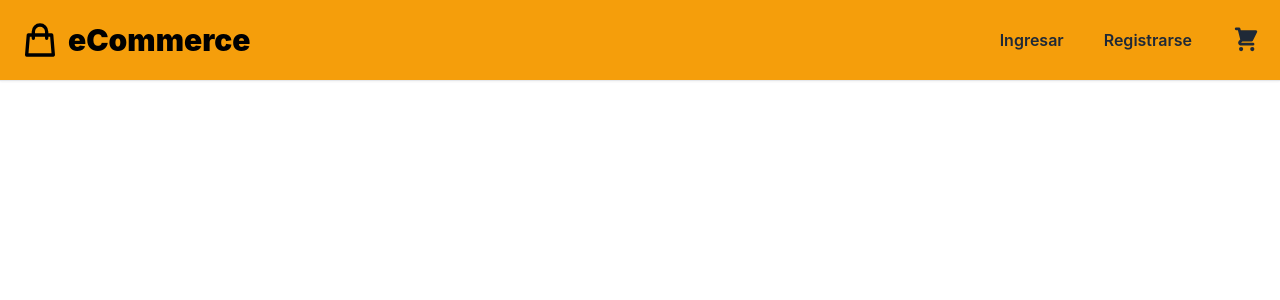
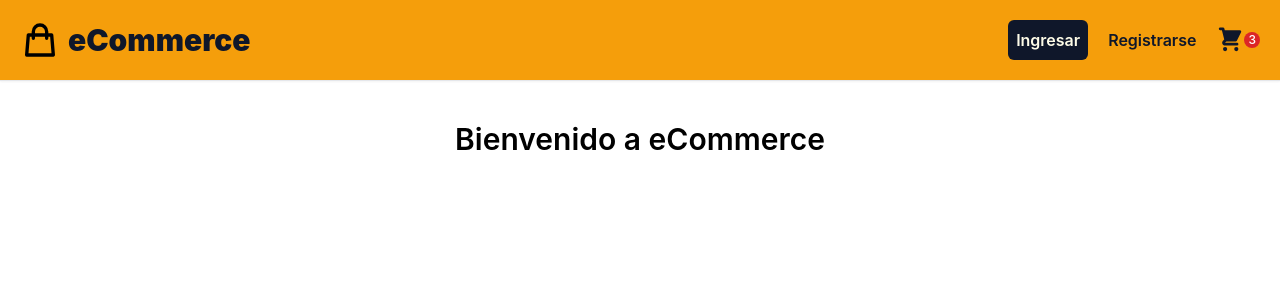
Before and after one commit to lvales/proyectoreact-vales, a React (Create React App) app: page / in a window 1280 px wide. Shown: the top 300 px of the page. Built offline with nearby package versions, Linux system fonts and the light colour scheme.

Commit message:
Deafio CartWidget - ItemListContainer

```diff
--- a/src/App.js
+++ b/src/App.js
@@ -1,11 +1,16 @@
+import './App.css';
 import NavBar from './components/NavBar';
-import './App.css';
+import ItemListContainer from './components/ItemListContainer';
 
 function App() {
   return (
-    <header>
-        <NavBar />
-    </header>
+    <div>
+
+      <NavBar name='eCommerce' />
+
+      <ItemListContainer mensaje='Bienvenido a eCommerce' />
+
+    </div>
   );
 }
 
--- /dev/null
+++ b/src/components/CartWidget.jsx
@@ -0,0 +1,14 @@
+
+const CartWidget = ({ cantCart }) => {
+    return (
+        <div className="flex items-center">
+            <button className="text-slate-900 hover:text-slate-500" href="#">
+                <svg xmlns="http://www.w3.org/2000/svg" className="h-7 w-7" viewBox="0 0 20 20" fill="currentColor">
+                    <path d="M3 1a1 1 0 000 2h1.22l.305 1.222a.997.997 0 00.01.042l1.358 5.43-.893.892C3.74 11.846 4.632 14 6.414 14H15a1 1 0 000-2H6.414l1-1H14a1 1 0 00.894-.553l3-6A1 1 0 0017 3H6.28l-.31-1.243A1 1 0 005 1H3zM16 16.5a1.5 1.5 0 11-3 0 1.5 1.5 0 013 0zM6.5 18a1.5 1.5 0 100-3 1.5 1.5 0 000 3z" />
+                </svg>
+            </button>
+            <div className="bg-red-600 rounded-full px-1 font-medium text-xs text-white"><p>{cantCart}</p></div>
+        </div>
+    )
+}
+export default CartWidget;
--- /dev/null
+++ b/src/components/ItemListContainer.jsx
@@ -0,0 +1,10 @@
+
+const ItemListContainer = ({mensaje}) => {
+  return (
+    <div>
+      <p className="text-3xl text-center p-10 font-semibold">{mensaje}</p>
+    </div>
+  );
+}
+
+export default ItemListContainer;
--- a/src/components/NavBar.js
+++ /dev/null
@@ -1,26 +0,0 @@
-
-const NavBar = () => {
-    return (
-        <div className="p-5 border-b shadow-sm bg-amber-500">
-            <div className="container mx-auto flex justify-between items-center bg-amber-500">
-                <div className="flex items-center gap-2">
-                    <svg xmlns="http://www.w3.org/2000/svg" className="h-10 w-10" fill="none" viewBox="0 0 24 24" stroke="currentColor" strokeWidth={2}>
-                        <path strokeLinecap="round" strokeLinejoin="round" d="M16 11V7a4 4 0 00-8 0v4M5 9h14l1 12H4L5 9z" />
-                    </svg>
-                    <a className="text-3xl font-black" href="/">eCommerce</a>
-                </div>
-                <nav className="flex gap-10 items-center">
-                    <a className="text-gray-800 font-semibold hover:text-gray-500" href="#">Ingresar</a>
-                    <a className="text-gray-800 font-semibold hover:text-gray-500" href="#">Registrarse</a>
-                    <a className="text-gray-800 hover:text-gray-500" href="#">
-                        <svg xmlns="http://www.w3.org/2000/svg" className="h-7 w-7" viewBox="0 0 20 20" fill="currentColor">
-                            <path d="M3 1a1 1 0 000 2h1.22l.305 1.222a.997.997 0 00.01.042l1.358 5.43-.893.892C3.74 11.846 4.632 14 6.414 14H15a1 1 0 000-2H6.414l1-1H14a1 1 0 00.894-.553l3-6A1 1 0 0017 3H6.28l-.31-1.243A1 1 0 005 1H3zM16 16.5a1.5 1.5 0 11-3 0 1.5 1.5 0 013 0zM6.5 18a1.5 1.5 0 100-3 1.5 1.5 0 000 3z" />
-                        </svg>
-                    </a>
-                </nav>
-            </div>
-        </div >
-    )
-}
-
-export default NavBar;
--- /dev/null
+++ b/src/components/NavBar.jsx
@@ -0,0 +1,24 @@
+import CartWidget from "./CartWidget";
+
+const NavBar = ({name}) => {
+    return (
+        <div className="p-5 border-b shadow-sm bg-amber-500">
+            <div className="container mx-auto flex justify-between items-center bg-amber-500">
+                <div className="flex items-center gap-2">
+                    <svg xmlns="http://www.w3.org/2000/svg" className="h-10 w-10" fill="none" viewBox="0 0 24 24" stroke="currentColor" strokeWidth={2}>
+                        <path strokeLinecap="round" strokeLinejoin="round" d="M16 11V7a4 4 0 00-8 0v4M5 9h14l1 12H4L5 9z" />
+                    </svg>
+                    <a className="text-3xl font-black text-slate-900" href="/">{name}</a>
+                </div>
+                <nav className="flex gap-5 items-center">
+                    <button className="p-2 rounded-md bg-slate-900 text-yellow-50 font-semibold hover:bg-slate-500" href="#">Ingresar</button>
+                    <button className="text-slate-900 font-semibold hover:text-slate-500" href="#">Registrarse</button>
+                    <CartWidget cantCart='3' />
+                </nav>
+            </div>
+        </div >
+    )
+}
+
+
+export default NavBar;
```
